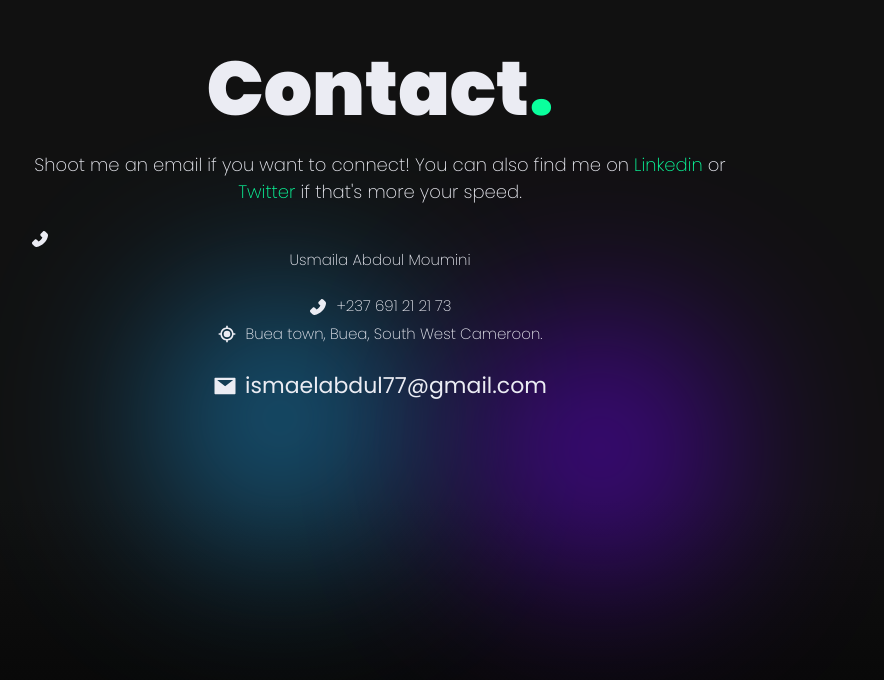
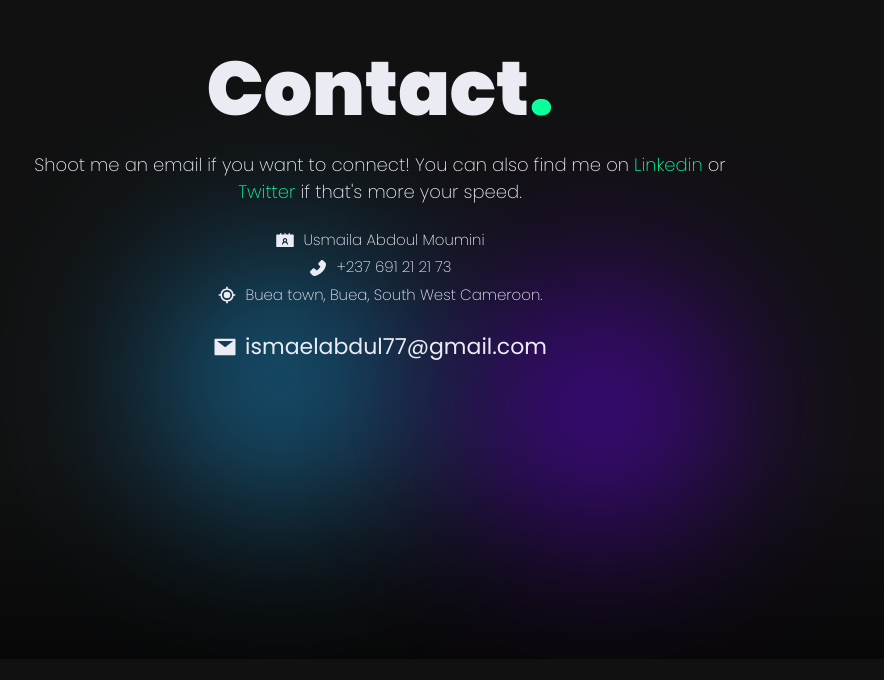
Before and after one commit to usmailaabdoul/usmaila-abdoul, a Next.js app: page / in a window 1280 px wide. Shown: the part 2889-3569 px from the top of the page, without its empty margins (290-1174 px from the left). After the commit the page ends 3548 px from the top, so only its background shows below. Built offline with nearby package versions, Linux system fonts and the light colour scheme.

Commit message:
Adding name

```diff
--- a/components/home/contact/Contact.tsx
+++ b/components/home/contact/Contact.tsx
@@ -30,11 +30,11 @@ export const Contact = () => {
               </Link>{" "}
               if that&apos;s more your speed.
             </p>
-            <div style={{marginTop: '2.4rem'}} className={styles.AiFillContacts}>
-              <AiFillPhone size="2rem" />
+            <div style={{marginTop: '2.4rem'}} className={styles.contactEmail}>
+              <AiFillContacts size="2rem" />
               <p style={{fontSize: '15px'}}>Usmaila Abdoul Moumini</p>
             </div>
-            <div style={{marginTop: '2.4rem'}} className={styles.contactEmail}>
+            <div style={{marginTop: '5px'}} className={styles.contactEmail}>
               <AiFillPhone size="2rem" />
               <p style={{fontSize: '15px'}}>+237 691 21 21 73</p>
             </div>
```
